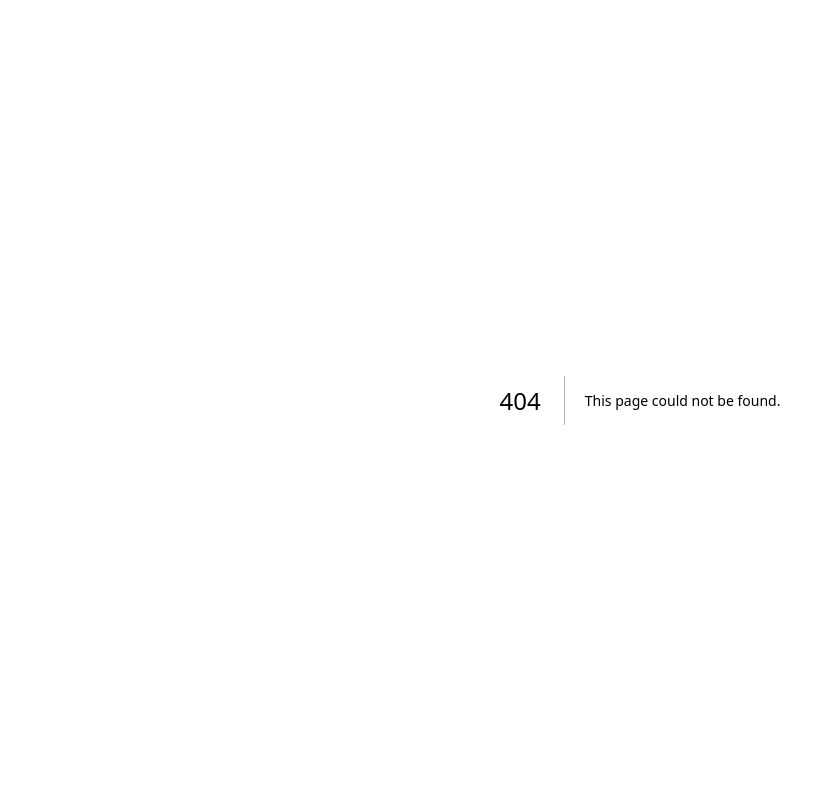
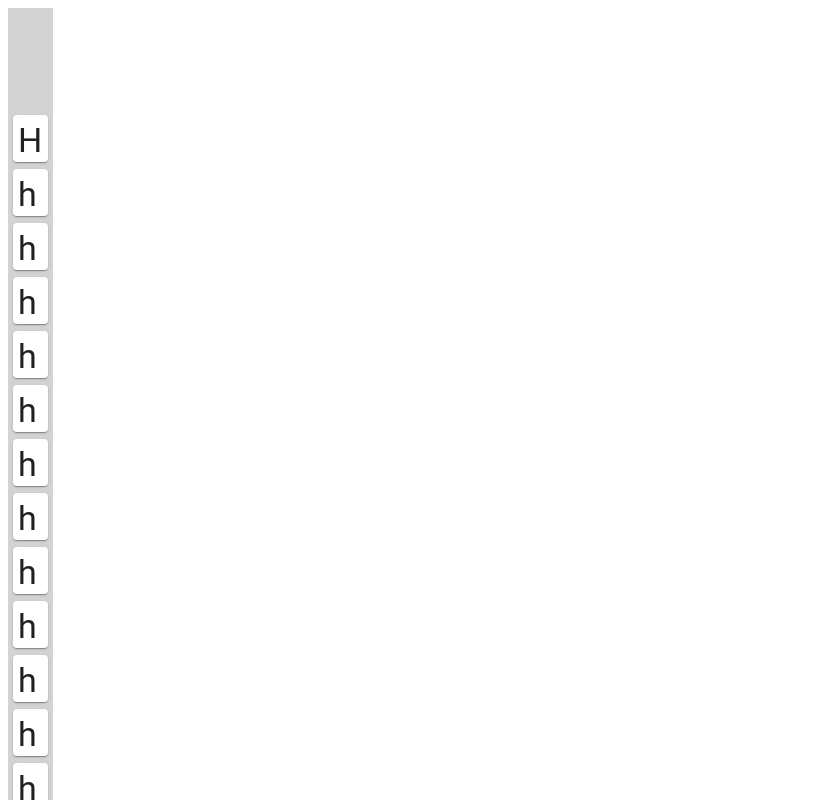
Before and after one commit to YunHsieh/softpage, a Next.js app: page /beta in a window 1280 px wide. Before the commit this address had no page. Shown: the whole page, without its empty margins (0-835 px from the left). Built offline with nearby package versions, Linux system fonts and the light colour scheme.

Commit message:
add: left side

```diff
--- /dev/null
+++ b/components/layout/leftbar.tsx
@@ -0,0 +1,43 @@
+import React from 'react';
+import { LeftBar, ContentEdge } from '../../styles/leftbar'
+import LeftSideCard from '../units/card'
+
+interface BarProps {
+}
+
+interface BarState {
+}
+
+
+class MainPage extends React.Component<BarProps, BarState> {
+    constructor(props: BarProps) {
+        super(props);
+        this.state = {
+            isHover: false
+        };
+    }
+    onMouseSideExtention(ishover: any): void {
+        this.setState({
+            isHover: ishover
+        });
+    }
+
+    render() {
+      return (
+        <LeftBar
+            isHover={this.state.isHover}
+            // if typescript change the state
+            onMouseEnter={this.onMouseSideExtention.bind(this, true)}
+            onMouseLeave={this.onMouseSideExtention.bind(this, false)}
+        >
+            <ContentEdge>
+                <div style={{margin: '0px 5px'}}>
+                    <LeftSideCard  isHover={this.state.isHover}></LeftSideCard>
+                </div>
+            </ContentEdge>
+        </LeftBar>
+      )
+    }
+  }
+
+export default MainPage;
--- /dev/null
+++ b/components/units/card.tsx
@@ -0,0 +1,111 @@
+import React from 'react';
+import { Card, CardContent, Typography, styled } from '@mui/material';
+import { EachCardEdge } from '../../styles/card'
+
+const CardContentNoPadding = styled(CardContent)(`
+  padding: 5px;
+  &:last-child {
+    padding-bottom: 0;
+  }
+`);
+
+const CardNoSelect = styled(Card)`
+    -webkit-touch-callout: none; /* iOS Safari */
+    -webkit-user-select: none; /* Safari */
+    -khtml-user-select: none; /* Konqueror HTML */
+    -moz-user-select: none; /* Old versions of Firefox */
+    -ms-user-select: none; /* Internet Explorer/Edge */
+    user-select: none; /* Non-prefixed version, currently
+`;
+
+type tplotOptions = {
+    [key: string]: string
+}
+
+interface CardProps {
+    isHover: any;
+}
+
+interface CardState {
+    data: tplotOptions
+}
+
+interface TabPanelProps {
+    isHover: any;
+    content: string;
+}
+
+
+function HoverWord(props: TabPanelProps) {
+    const { isHover, content, ...other } = props;
+    const CardWordsShow = 7;
+    return (
+        <Typography variant="h4" component="div">
+            {props.isHover ? (
+                Array.from(content).length < CardWordsShow ? (
+                    content
+                ) : (
+                    `${content.substring(0, CardWordsShow)}...`
+                )
+            ) : (
+                content.substring(0, 1)
+            )}
+        </Typography>
+    );
+}
+
+
+class LeftSideCard extends React.Component<CardProps, CardState> {
+
+    constructor(props: CardProps) {
+        super(props);
+
+        this.state = {
+            data: {
+                'a': 'H',
+                'b': 'hahahhahahha',
+                'b3': 'hahahhahahha',
+                'b2': 'hahahhahahha',
+                'b1': 'hahahhahahha',
+                'b44': 'hahahhahahha',
+                'b444': 'hahahhahahha',
+                'b4444': 'hahahhahahha',
+                'b11': 'hahahhahahha',
+                'b111': 'hahahhahahha',
+                'b1111': 'hahahhahahha',
+                'b8': 'hahahhahahha',
+                'b22': 'hahahhahahha',
+                'b222': 'hahahhahahha',
+                'b2222': 'hahahhahahha',
+                'b5': 'hahahhahahha',
+            }
+        };
+    }
+
+    onClick = () => console.log('123');
+
+    render() {
+      return (
+        <div>
+            {Object.keys(this.state.data).map((x, i) =>
+                <EachCardEdge key={x}>
+                    <CardNoSelect
+                        onClick={this.onClick}
+                    >
+                        <CardContentNoPadding>
+                            <HoverWord isHover={this.props.isHover} content={Object(this.state.data)[x]}></HoverWord>
+                            <Typography
+                                variant="h4"
+                                component="div"
+                            >
+                            </Typography>
+                        </CardContentNoPadding>
+                    </CardNoSelect>
+                </EachCardEdge>
+            )}
+        </div>
+      )
+    }
+  }
+
+export default LeftSideCard;
--- /dev/null
+++ b/pages/beta/index.tsx
@@ -0,0 +1,11 @@
+import LeftSideBar from "../../components/layout/leftbar";
+import MainPage from "../../components/layout/mainpage";
+
+
+export default function Home() {
+    return (
+        <div>
+            <LeftSideBar></LeftSideBar>
+        </div>
+    )
+}
--- /dev/null
+++ b/styles/card.tsx
@@ -0,0 +1,6 @@
+import styled from 'styled-components'
+
+
+export const EachCardEdge = styled.div`
+    padding-top: 7px;
+`
--- /dev/null
+++ b/styles/leftbar.tsx
@@ -0,0 +1,14 @@
+import styled from 'styled-components'
+
+
+export const LeftBar = styled.div<{isHover?: boolean}>`
+    position: fixed;
+    background-color: #D3D3D3;
+    height: 100%;
+    max-width: ${props => (props.isHover ? "25%" : "50px")};
+    transition: all 0.3s;
+`;
+
+export const ContentEdge = styled.div`
+    margin-top: 100px;
+`
--- a/components/note.tsx
+++ b/styles/note.tsx
@@ -1,16 +1,15 @@
-import styled, { createGlobalStyle } from 'styled-components'
-
+import styled from 'styled-components'
 
 export const Container = styled.div`
     position: relative;
     color: wheat;
     background: #212125;
     height: 100vh;
+    width: 100vh;
     box-sizing: border-box;
 `;
 
 export const ContentInput = styled.div`
-    position: relative;
     padding-left: 12px;
     white-space: pre-line;
     padding-top: 5px;
@@ -18,11 +17,3 @@ export const ContentInput = styled.div`
     border: 0;
     outline: 0;
 `;
-
-
-export const GlobalStyle = createGlobalStyle`
-    body {
-        // background: #212125;
-        color: white;
-    }
-`
```
